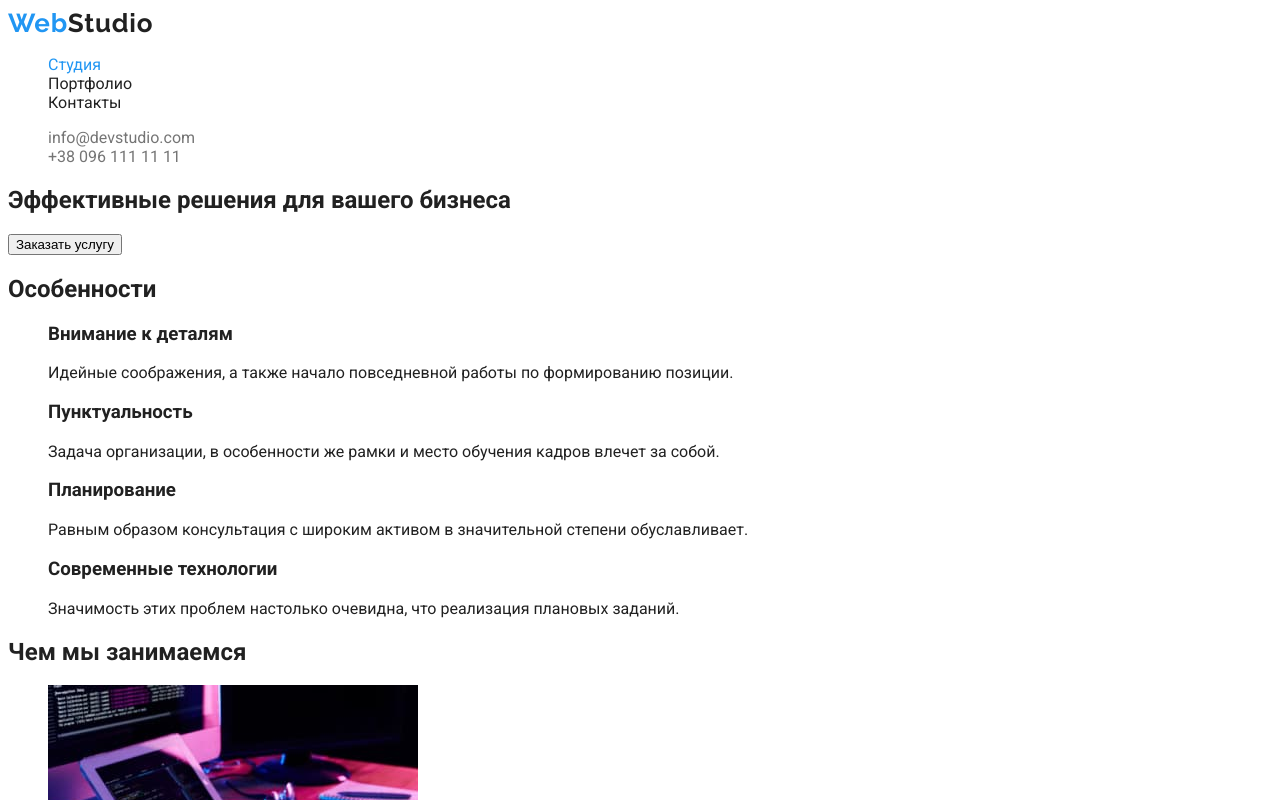
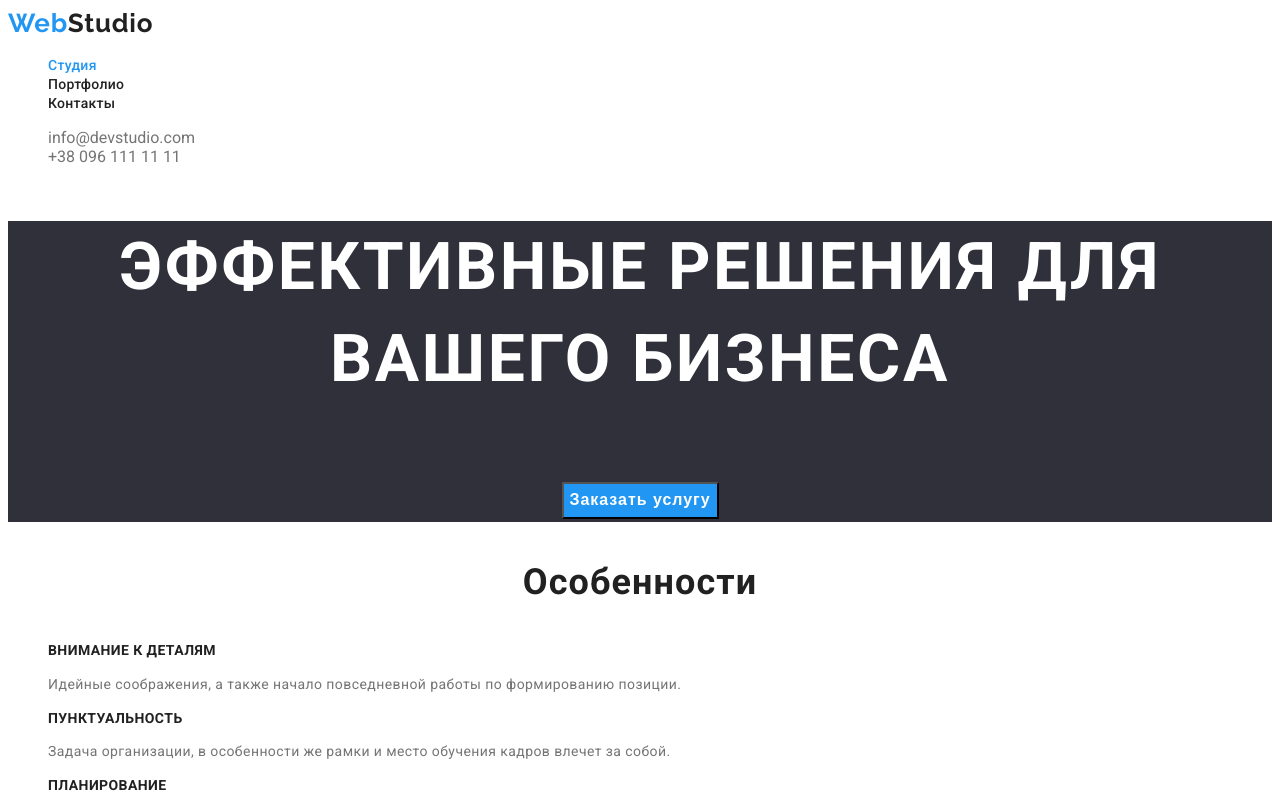
Before and after one commit to danshin198138andrey/goit-markup-hw-02, a plain HTML site: page index.html in a window 1280 px wide. Shown: the top 800 px of the page. Drawn offline with Linux system fonts and the light colour scheme.

Commit message:
Исправляет недочеты индекс хтмл

```diff
--- a/css/styles.css
+++ b/css/styles.css
@@ -15,6 +15,22 @@
 body {
   color: var(--main-text-color);
   font-family: Roboto, sans-serif;
+}
+
+h2 {
+  font-weight: 700;
+  font-size: 36px;
+  line-height: 1.7;
+  text-align: center;
+  letter-spacing: 0.03em;
+}
+
+p {
+  color: var(--paragraph-color);
+  font-weight: 400;
+  font-size: 14px;
+  line-height: 1.7;
+  letter-spacing: 0.03em;
 }
 
 a {
@@ -54,6 +70,10 @@ ul {
 
 .site-nav a {
   color: var(--main-text-color);
+  font-weight: 500;
+  font-size: 14px;
+  line-height: 1.14;
+  letter-spacing: 0.02em;
 }
 
 .site-nav .link:hover,
@@ -76,6 +96,63 @@ ul {
   color: var(--accent-color);
 }
 
+/* Hero */
+
+.hero {
+  background-color: #2f303a;
+  color: #ffffff;
+  font-weight: 900;
+  font-size: 44px;
+  line-height: 1.4;
+  text-align: center;
+  letter-spacing: 0.06em;
+  text-transform: uppercase;
+}
+
+.hero-button {
+  /* display: flex; */
+  background: var(--accent-color);
+  color: #ffffff;
+  font-weight: 700;
+  font-size: 16px;
+  line-height: 1.9;
+  align-items: center;
+  text-align: center;
+  letter-spacing: 0.06em;
+}
+
+/* peculiarities */
+
+.peculiarities h3 {
+  font-weight: 700;
+  font-size: 14px;
+  line-height: 1.14;
+  letter-spacing: 0.03em;
+  text-transform: uppercase;
+}
+
+/* team */
+
+.team {
+  background-color: #f5f4fa;
+}
+
+.team h3 {
+  font-weight: 500;
+  font-size: 16px;
+  line-height: 1.19;
+  text-align: center;
+  letter-spacing: 0.03em;
+}
+
+.team p {
+  font-weight: 400;
+  font-size: 16px;
+  line-height: 1.19;
+  text-align: center;
+  letter-spacing: 0.03em;
+}
+
 /* Footer */
 
 .footer {
@@ -86,6 +163,7 @@ ul {
 address p {
   font-style: normal;
   font-family: Roboto, sans-serif;
+  color: var(--white-color);
 }
 
 address li {
@@ -93,13 +171,7 @@ address li {
   font-family: Roboto, sans-serif;
 }
 
-/* .site-contacts {
-  font-style: normal;
-  font-family: Roboto, sans-serif;
+/* .footer li:hover,
+.footer li:focus {
+  color: var(--white-color);
 } */
-
-/* body > footer {
-  background-color: #2f303a;
-  color: var(--white-color);
-  font-family: Roboto, sans-serif;
-} */
--- a/index.html
+++ b/index.html
@@ -40,12 +40,12 @@
   </header>
 
   <main>
-    <section>
+    <section class="hero">
       <h1>Эффективные решения для вашего бизнеса</h1>
-      <button type="button">Заказать услугу</button>
+      <button type="button" class="hero-button">Заказать услугу</button>
     </section>
 
-    <section>
+    <section class="peculiarities">
       <h2>Особенности</h2>
       <ul>
         <li>
@@ -76,7 +76,7 @@
       </ul>
     </section>
 
-    <section>
+    <section class="team">
       <h2>Наша команда</h2>
       <ul>
         <li>
```
